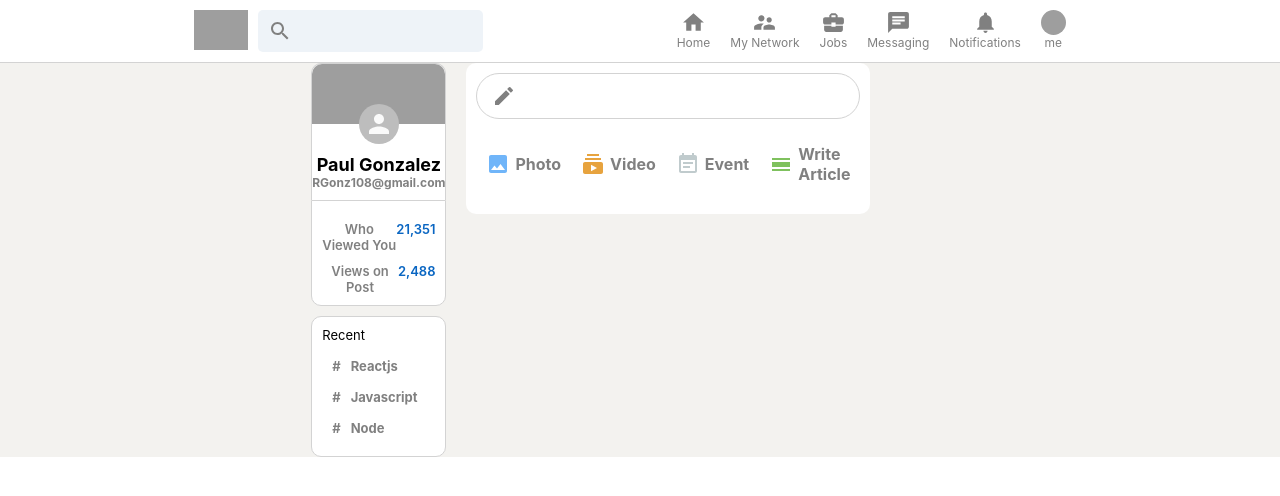
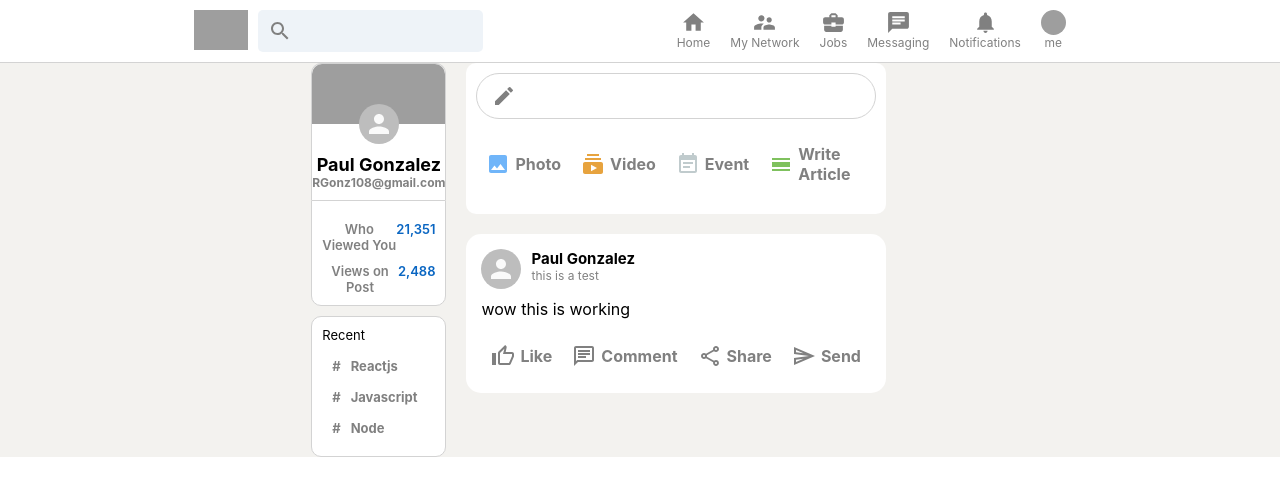
Before and after one commit to Paulg05/LinkedIn-Demo-Clone, a React (Create React App) app: page / in a window 1280 px wide. Shown: the top 496 px of the page. Built offline with nearby package versions, Linux system fonts and the light colour scheme; grey boxes are pictures that could not be loaded.

Commit message:
began implementing features into posts  component and styled using material. Connecting to firebase started

```diff
--- a/src/components/Feed.js
+++ b/src/components/Feed.js
@@ -1,4 +1,4 @@
-import React from "react";
+import React, { useEffect, useState } from "react";
 import "./Feed.css";
 import CreateIcon from "@material-ui/icons/Create";
 import InputOption from "./InputOption";
@@ -6,8 +6,22 @@
 import SubscriptionsIcon from "@material-ui/icons/Subscriptions";
 import EventNoteIcon from "@material-ui/icons/EventNote";
 import CalendarViewDayIcon from "@material-ui/icons/CalendarViewDay";
+import Posts from "./Posts";
+import { db } from "../firebase";
 
 function Feed() {
+  const [posts, setPosts] = useState([]);
+
+  useEffect(() => {
+    db.collection("posts").onSnapShot(snapshot => (
+      setPosts()
+    ))
+  }, []);
+
+  const sendPost = (e) => {
+    e.preventDefault();
+  };
+
   return (
     <div className="feed">
       <div className="feed__inputContainer">
@@ -15,7 +29,9 @@
           <CreateIcon />
           <form action="">
             <input type="text" />
-            <button type="submit">Send</button>
+            <button onClick={sendPost} type="submit">
+              Send
+            </button>
           </form>
         </div>
         <div className="feed__inputOptions">
@@ -29,6 +45,14 @@
           />
         </div>
       </div>
+      {posts.map((post) => (
+        <Posts />
+      ))}
+      <Posts
+        name="Paul Gonzalez"
+        description="this is a test"
+        message="wow this is working"
+      />
     </div>
   );
 }
--- /dev/null
+++ b/src/components/Posts.css
@@ -0,0 +1,33 @@
+.posts {
+  background-color: white;
+  padding: 15px;
+  margin-bottom: 10px;
+  border-radius: 15px;
+}
+
+.post__header {
+  display: flex;
+  margin-bottom: 10px;
+}
+
+.post__info {
+  margin-left: 10px;
+}
+
+.post__info > p {
+  font-size: 12px;
+  color: gray;
+}
+
+.post__body {
+  overflow-wrap: anywhere;
+}
+
+.post__info > h2 {
+  font-size: 15px;
+}
+
+.post__buttons{
+  display: flex;
+  justify-content: space-evenly;
+}
--- /dev/null
+++ b/src/components/Posts.js
@@ -0,0 +1,35 @@
+import { Avatar } from "@material-ui/core";
+import ThumbUpOutlinedIcon from '@material-ui/icons/ThumbUpOutlined';
+import ChatOutlinedIcon from '@material-ui/icons/ChatOutlined';
+import ShareOutlinedIcon from '@material-ui/icons/ShareOutlined';
+import SendOutlinedIcon from '@material-ui/icons/SendOutlined';
+import InputOption from "./InputOption";
+import "./Posts.css";
+
+function Posts({ name, description, message, photoUrl }) {
+
+
+
+  return (
+    <div className="posts">
+      <div className="post__header">
+        <Avatar />
+        <div className="post__info">
+          <h2>{name}</h2>
+          <p>{description}</p>
+        </div>
+      </div>
+      <div className="post__body">
+  <p>{message}</p>
+      </div>
+      <div className="post__buttons">
+        <InputOption Icon={ThumbUpOutlinedIcon} title="Like" color="gray" />
+        <InputOption Icon={ChatOutlinedIcon} title="Comment" color="gray" />
+        <InputOption Icon={ShareOutlinedIcon} title="Share" color="gray" />
+        <InputOption Icon={SendOutlinedIcon} title="Send" color="gray" />
+      </div>
+    </div>
+  );
+}
+
+export default Posts;
--- /dev/null
+++ b/src/firebase.js
@@ -0,0 +1,16 @@
+import firebase from 'firebase';
+
+const firebaseConfig = {
+  apiKey: "AIzaSyACyZePJy6__YpBOqtZ3oxwaGHjd_a0Efk",
+  authDomain: "linkedin-demo-clone.firebaseapp.com",
+  projectId: "linkedin-demo-clone",
+  storageBucket: "linkedin-demo-clone.appspot.com",
+  messagingSenderId: "557905086494",
+  appId: "1:557905086494:web:f8e7eb4e051142830bc60f"
+};
+
+const firebaseApp = firebase.initializeApp(firebaseConfig);
+const db = firebaseApp.firestore();
+const auth = firebase.auth();
+
+export { db, auth }
```
